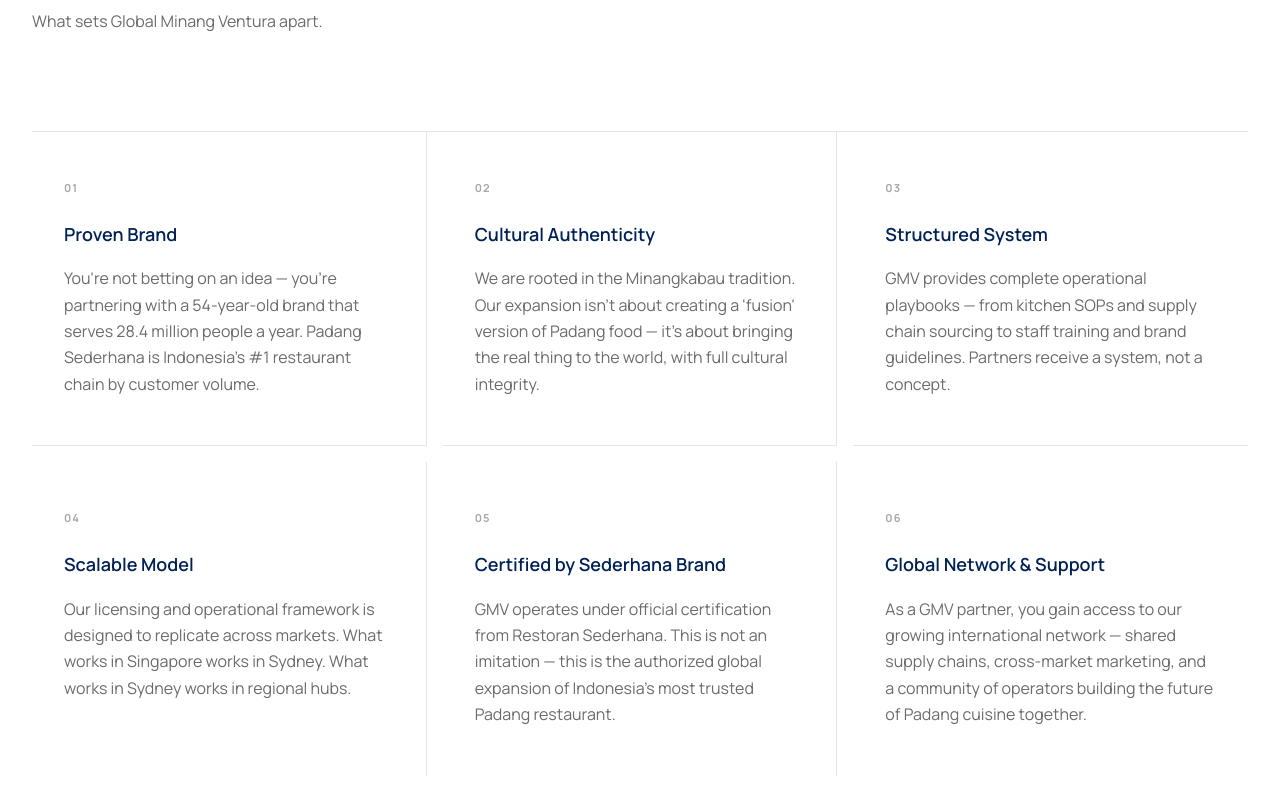
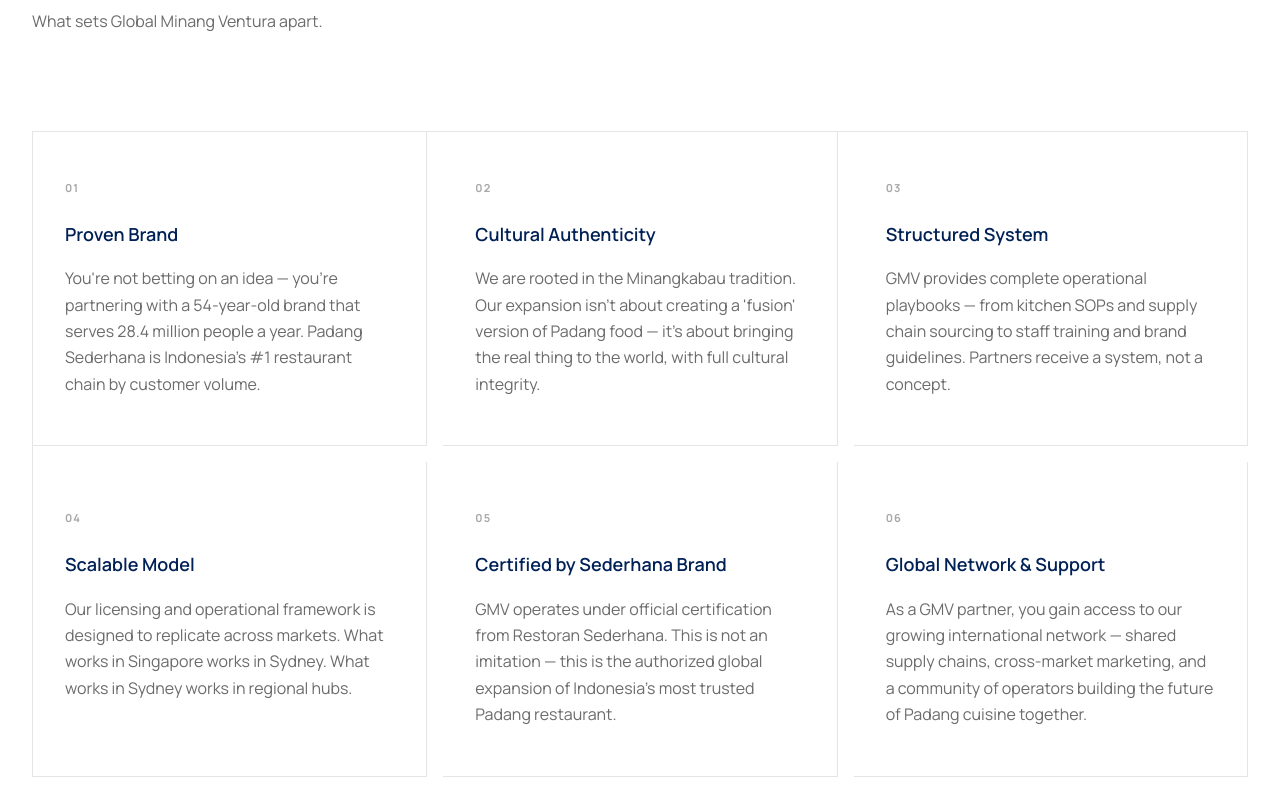
Before and after one commit to ahhrsya/gmv-website, a Next.js app: page /about in a window 1280 px wide. Shown: the part 2260-3060 px from the top of the page. Built offline with nearby package versions, Linux system fonts and the light colour scheme.

Commit message:
fix: uniform grid borders and equal card heights

```diff
--- a/app/about/page.tsx
+++ b/app/about/page.tsx
@@ -99,9 +99,9 @@
               <div className="divider" />
               <p className="t-body" style={{ color: 'var(--color-gray)', marginTop: 'var(--space-md)' }}>{w.subtitle}</p>
             </div>
-            <div style={{ display: 'grid', gridTemplateColumns: 'repeat(3,1fr)', borderTop: '1px solid var(--color-mist)' }} className="why-grid">
+            <div style={{ display: 'grid', gridTemplateColumns: 'repeat(3,1fr)', borderTop: '1px solid var(--color-mist)', borderLeft: '1px solid var(--color-mist)' }} className="why-grid">
               {w.points.map((point,i) => (
-                <div key={i} style={{ padding: 'var(--space-xl) var(--space-lg)', borderBottom: i<3?'1px solid var(--color-mist)':'none', borderRight: (i+1)%3!==0?'1px solid var(--color-mist)':'none' }}>
+                <div key={i} style={{ padding: 'var(--space-xl) var(--space-lg)', borderBottom: '1px solid var(--color-mist)', borderRight: '1px solid var(--color-mist)' }}>
                   <div style={{ fontSize: '11px', fontWeight: 700, letterSpacing: '0.1em', textTransform: 'uppercase', color: 'var(--color-silver)', marginBottom: 'var(--space-md)' }}>0{i+1}</div>
                   <h3 className="t-body-lg" style={{ color: 'var(--color-navy)', marginBottom: 'var(--space-sm)', fontWeight: 600 }}>{point.title}</h3>
                   <p className="t-body" style={{ color: 'var(--color-gray)' }}>{point.body}</p>
--- a/app/articles/page.tsx
+++ b/app/articles/page.tsx
@@ -144,9 +144,9 @@
                 {/* Article grid */}
                 <div style={{ display: 'grid', gridTemplateColumns: 'repeat(3, 1fr)', borderTop: '1px solid var(--color-mist)', borderLeft: '1px solid var(--color-mist)' }} className="articles-grid">
                   {paginated.map((article) => (
-                    <Link key={article.slug} href={`/articles/${article.slug}`} style={{ textDecoration: 'none' }}>
+                    <Link key={article.slug} href={`/articles/${article.slug}`} style={{ textDecoration: 'none', display: 'flex', flexDirection: 'column', height: '100%' }}>
                       <article
-                        style={{ borderRight: '1px solid var(--color-mist)', borderBottom: '1px solid var(--color-mist)', display: 'flex', flexDirection: 'column', height: '100%', cursor: 'pointer', transition: 'background 0.2s' }}
+                        style={{ borderRight: '1px solid var(--color-mist)', borderBottom: '1px solid var(--color-mist)', display: 'flex', flexDirection: 'column', flex: 1, cursor: 'pointer', transition: 'background 0.2s' }}
                         onMouseEnter={e => (e.currentTarget.style.background = 'var(--color-bone)')}
                         onMouseLeave={e => (e.currentTarget.style.background = 'transparent')}
                       >
```
